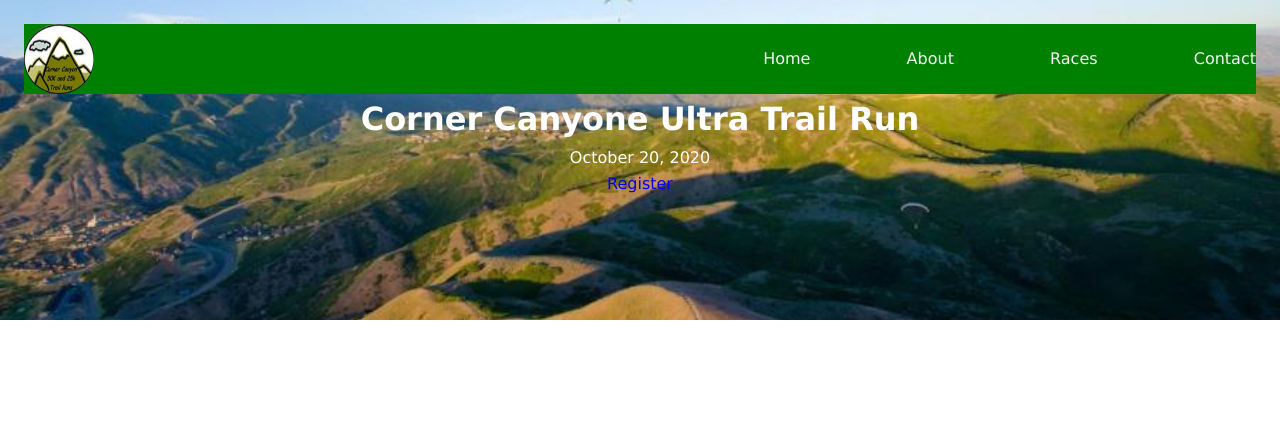
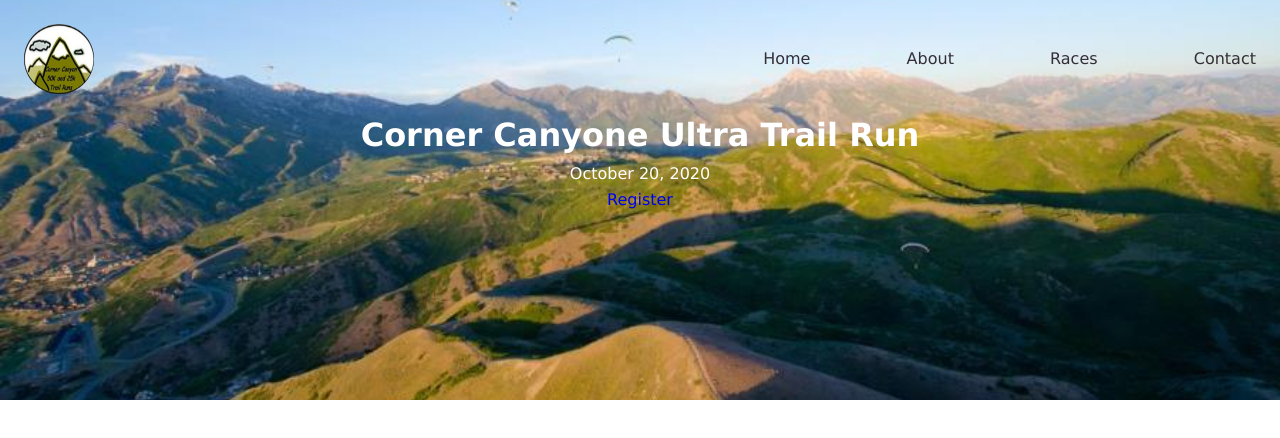
Before and after one commit to dmaack/CCUTR-Website, a website: page dist/index.html in a window 1280 px wide. Drawn offline with Linux system fonts and the light colour scheme.

Commit message:
new color palette test

```diff
--- a/scss/main.scss
+++ b/scss/main.scss
@@ -40,7 +40,9 @@ img {
 
 // Main Nav
 nav {
-    background-color: green;
+    //background-color: green;
+    //border-bottom: 3px solid #A7C957;
+    padding-bottom: 1rem;
     display: flex;
     justify-content: space-between;
 
@@ -50,7 +52,8 @@ nav {
         justify-content: space-between;
         align-items: center;
         a {
-            color: $light-color;
+            //color: $light-color;
+            color: #342E37;
         }
     }
 }
@@ -60,12 +63,12 @@ nav {
 #header {
     &-home {
         background: $bg-image no-repeat center right / cover;
-        height: 40vh;
+        height: 50vh;
         color: #fff;
         text-align: center;
     }
 
-    &-inner {
-
+    h1 {
+        margin-top: 2rem;
     }
 }
```
Also changed, not shown: dist/css/main.css, dist/img/computer-icons-wind-weather-symbol-logo-png-favpng-Cz9vVYwWQH480xZjHQXdXZbPM.jpg (added).
